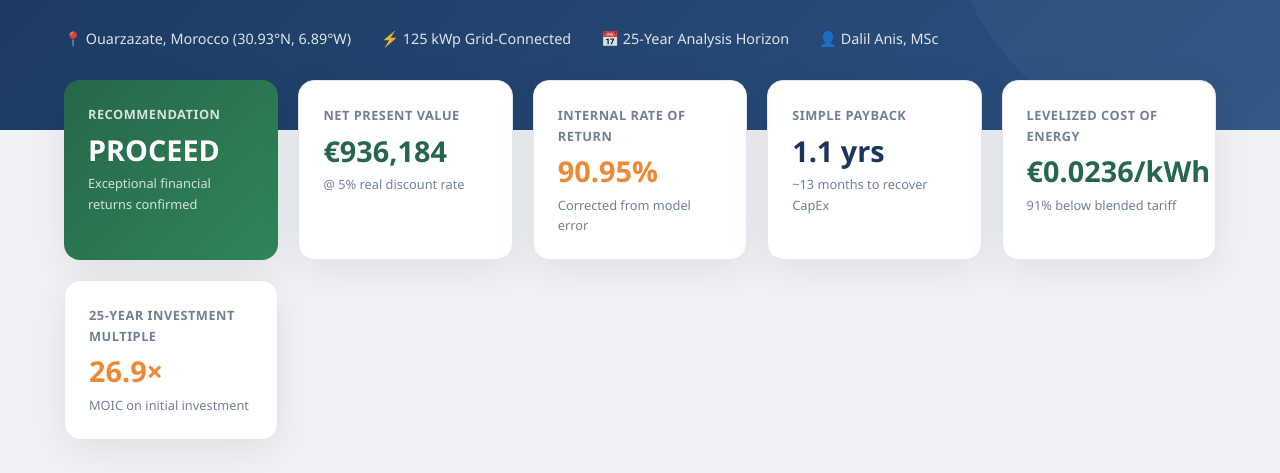
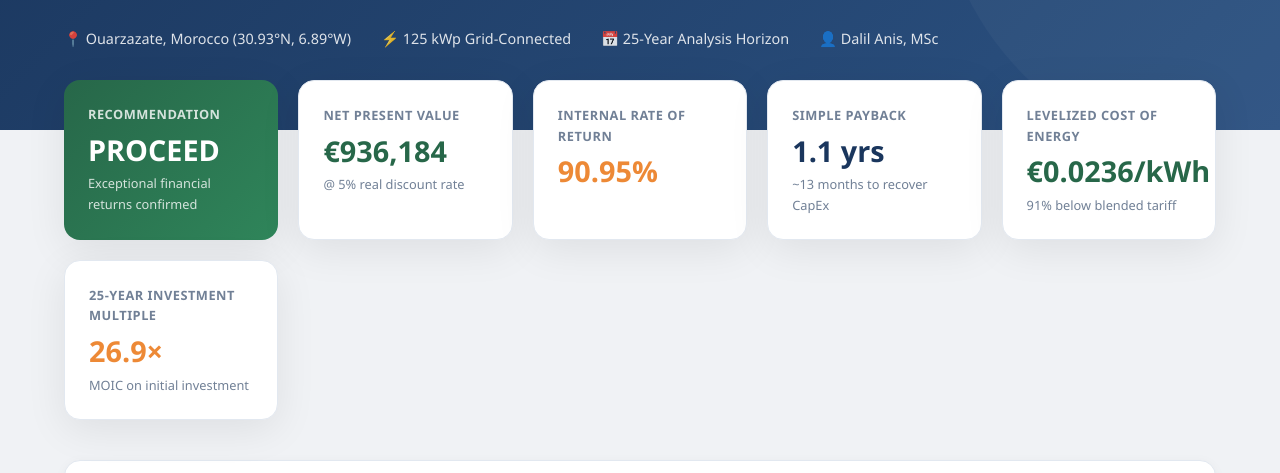
Before and after one commit to dalilanis/solar_PV-feasibility_portfolio, a plain HTML site: page index.html in a window 1280 px wide. Shown: the part 248-721 px from the top of the page. Drawn offline with Linux system fonts and the light colour scheme.

Commit message:
Update index.html

```diff
--- a/index.html
+++ b/index.html
@@ -402,7 +402,6 @@ body {
             <div class="kpi-card">
                 <div class="kpi-label">Internal Rate of Return</div>
                 <div class="kpi-value accent">90.95%</div>
-                <div class="kpi-context">Corrected from model error</div>
             </div>
             <div class="kpi-card">
                 <div class="kpi-label">Simple Payback</div>
```
